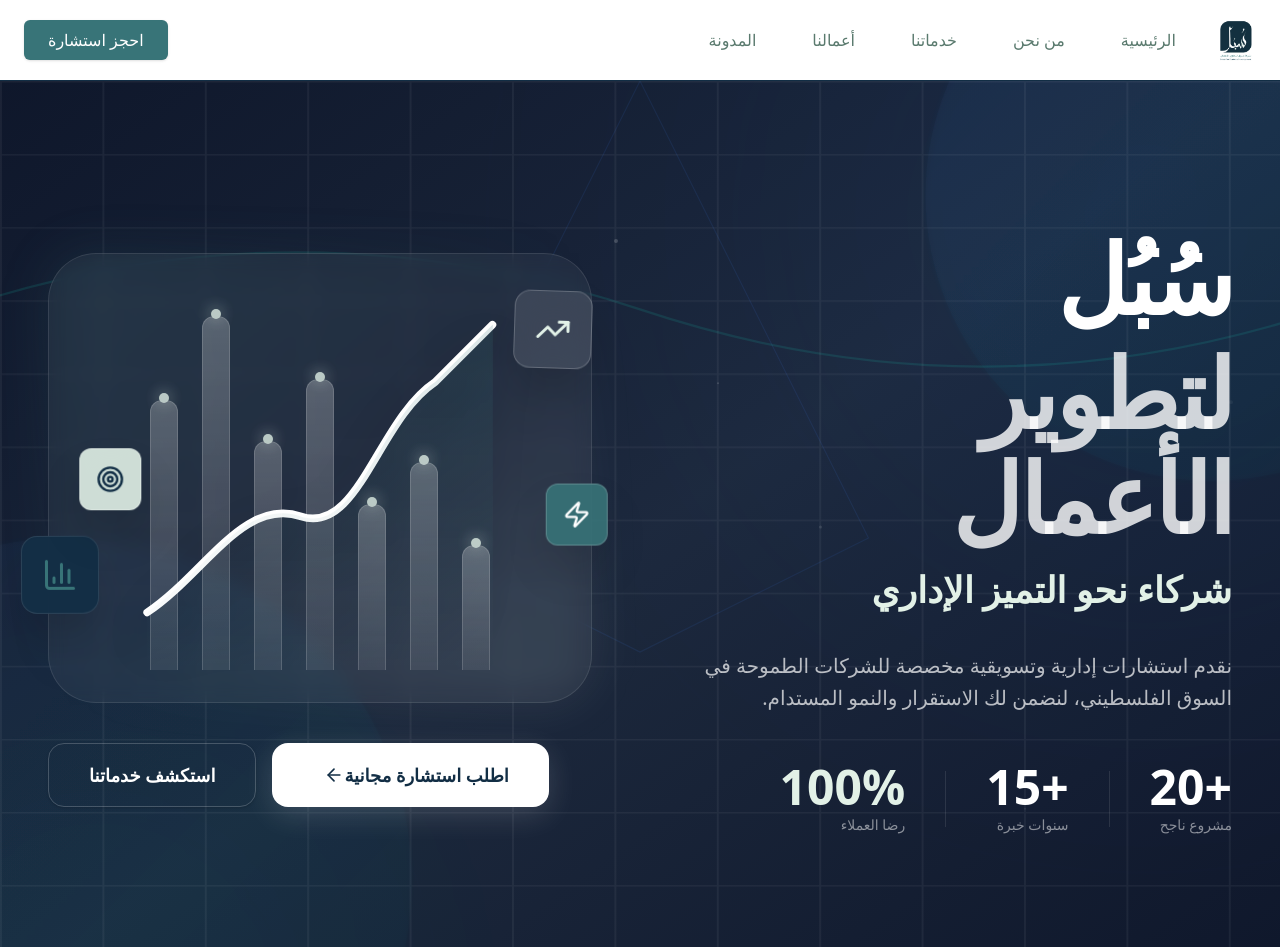
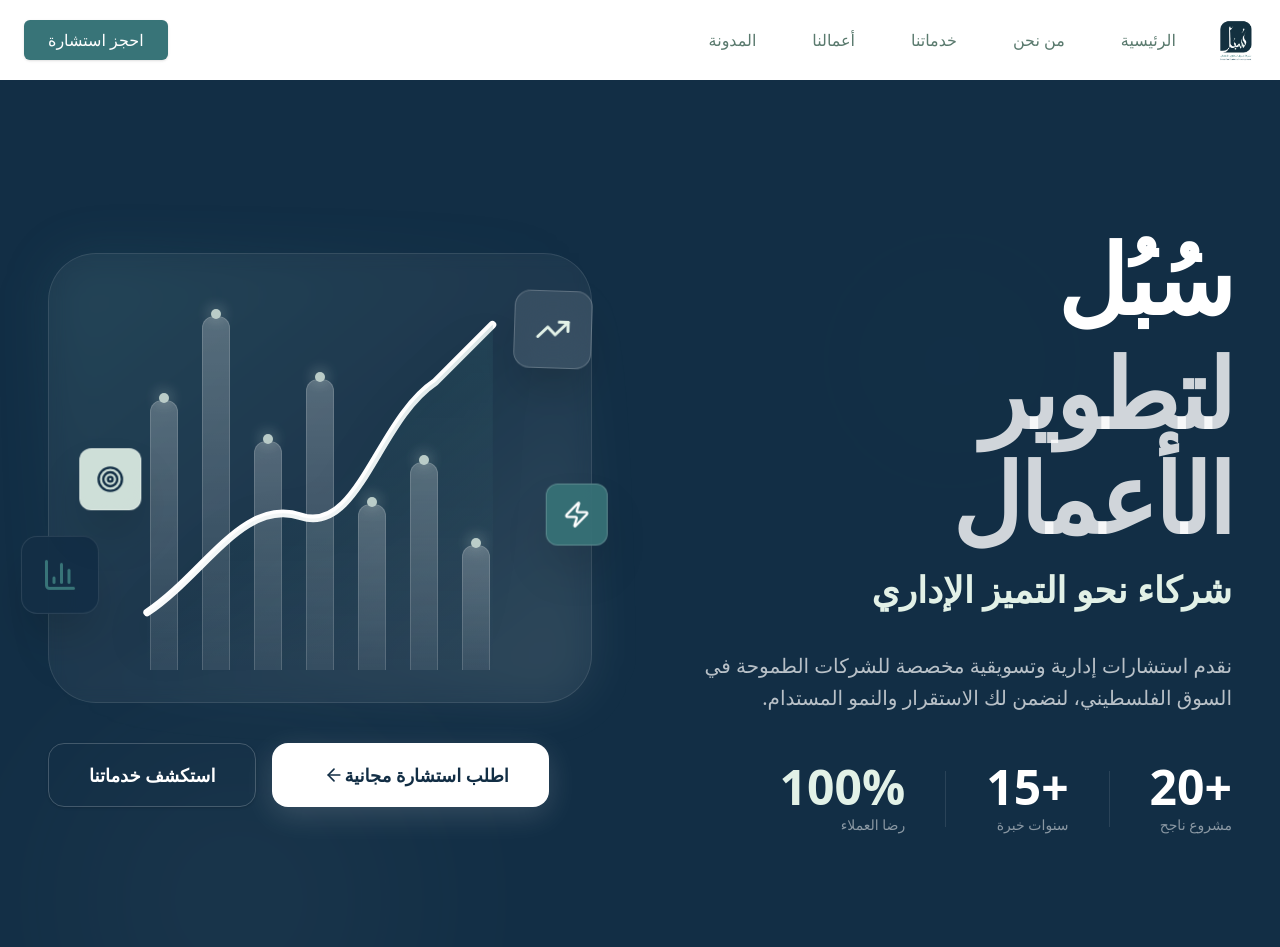
Before and after one commit to Abdelrahman-Abuhelal/Sobol-Website, a Next.js app: page / in a window 1280 px wide. Shown: the top 947 px of the page. Built offline with nearby package versions, Linux system fonts and the light colour scheme.

Commit message:
refactor(hero): simplify background with brand-aligned design system

```diff
--- a/components/home/HeroSection.tsx
+++ b/components/home/HeroSection.tsx
@@ -8,87 +8,24 @@ import { ArrowLeft, BarChart3, TrendingUp, Sparkles, Target, Zap } from "lucide-
 export function HeroSection() {
     return (
         <section
-            className="relative w-full overflow-hidden bg-slate-900 pt-24 pb-28 md:pt-36 md:pb-40"
+            className="relative w-full overflow-hidden bg-secondary pt-24 pb-28 md:pt-36 md:pb-40"
             aria-label="القسم الرئيسي"
         >
-            {/* Enhanced Background with Gradient and Shapes */}
+            {/* Clean Brand Background */}
             <div className="absolute inset-0 overflow-hidden">
-                {/* Base Gradient */}
-                <div className="absolute inset-0 bg-gradient-to-br from-slate-900 via-slate-800 to-slate-900" />
-
-                {/* Animated Large Gradient Orbs */}
+                {/* Subtle Accent Blobs - Minimal, Professional */}
                 <motion.div
-                    animate={{ scale: [1, 1.1, 1], opacity: [0.2, 0.3, 0.2] }}
-                    transition={{ repeat: Infinity, duration: 10, ease: "easeInOut" }}
-                    className="absolute top-0 right-0 w-[800px] h-[800px] bg-blue-500/15 rounded-full blur-[150px] -translate-y-1/3 translate-x-1/3 pointer-events-none"
+                    animate={{ opacity: [0.08, 0.12, 0.08] }}
+                    transition={{ repeat: Infinity, duration: 8, ease: "easeInOut" }}
+                    className="absolute top-20 right-[10%] w-[400px] h-[400px] bg-primary/20 rounded-full blur-[120px] pointer-events-none"
                     aria-hidden="true"
                 />
                 <motion.div
-                    animate={{ scale: [1.1, 1, 1.1], opacity: [0.15, 0.25, 0.15] }}
-                    transition={{ repeat: Infinity, duration: 12, ease: "easeInOut", delay: 2 }}
-                    className="absolute bottom-0 left-0 w-[600px] h-[600px] bg-teal-500/10 rounded-full blur-[120px] translate-y-1/2 -translate-x-1/3 pointer-events-none"
+                    animate={{ opacity: [0.06, 0.1, 0.06] }}
+                    transition={{ repeat: Infinity, duration: 10, ease: "easeInOut", delay: 1 }}
+                    className="absolute -bottom-20 left-[5%] w-[350px] h-[350px] bg-accent/40 rounded-full blur-[100px] pointer-events-none"
                     aria-hidden="true"
                 />
-
-                {/* Decorative SVG Shapes */}
-                <svg className="absolute inset-0 w-full h-full" viewBox="0 0 1200 800" preserveAspectRatio="xMidYMid slice" aria-hidden="true">
-                    <defs>
-                        <linearGradient id="grad1" x1="0%" y1="0%" x2="100%" y2="100%">
-                            <stop offset="0%" stopColor="#3b82f6" stopOpacity="0.1" />
-                            <stop offset="100%" stopColor="#14b8a6" stopOpacity="0.05" />
-                        </linearGradient>
-                        <filter id="glow">
-                            <feGaussianBlur stdDeviation="3" result="coloredBlur" />
-                            <feMerge>
-                                <feMergeNode in="coloredBlur" />
-                                <feMergeNode in="SourceGraphic" />
-                            </feMerge>
-                        </filter>
-                    </defs>
-
-                    {/* Geometric shapes */}
-                    <circle cx="1100" cy="100" r="250" fill="url(#grad1)" filter="url(#glow)" opacity="0.4" />
-                    <circle cx="100" cy="700" r="300" fill="url(#grad1)" filter="url(#glow)" opacity="0.3" />
-                    <path d="M 600 0 L 800 400 L 600 500 L 400 400 Z" fill="none" stroke="#3b82f6" strokeWidth="1" opacity="0.1" />
-                    <path d="M 0 200 Q 300 100 600 200 T 1200 200" fill="none" stroke="#14b8a6" strokeWidth="2" opacity="0.15" />
-                </svg>
-
-                {/* Grid Pattern - Very Subtle */}
-                <div className="absolute inset-0 opacity-[0.05]">
-                    <svg className="w-full h-full" viewBox="0 0 100 100" preserveAspectRatio="none">
-                        <defs>
-                            <pattern id="hero-grid" width="8" height="8" patternUnits="userSpaceOnUse">
-                                <path d="M 8 0 L 0 0 0 8" fill="none" stroke="white" strokeWidth="0.3" />
-                            </pattern>
-                        </defs>
-                        <rect width="100%" height="100%" fill="url(#hero-grid)" />
-                    </svg>
-                </div>
-
-                {/* Floating Particles */}
-                {[...Array(12)].map((_, i) => (
-                    <motion.div
-                        key={i}
-                        animate={{
-                            y: [0, -30, 0],
-                            opacity: [0.05, 0.2, 0.05],
-                        }}
-                        transition={{
-                            repeat: Infinity,
-                            duration: 6 + i,
-                            delay: i * 0.5,
-                            ease: "easeInOut",
-                        }}
-                        className="absolute rounded-full bg-white pointer-events-none"
-                        style={{
-                            width: `${2 + (i % 3)}px`,
-                            height: `${2 + (i % 3)}px`,
-                            left: `${8 + i * 8}%`,
-                            top: `${20 + (i % 5) * 15}%`,
-                        }}
-                        aria-hidden="true"
-                    />
-                ))}
             </div>
 
             <div className="container relative z-10 px-4 md:px-8 lg:px-12 mx-auto">
```
